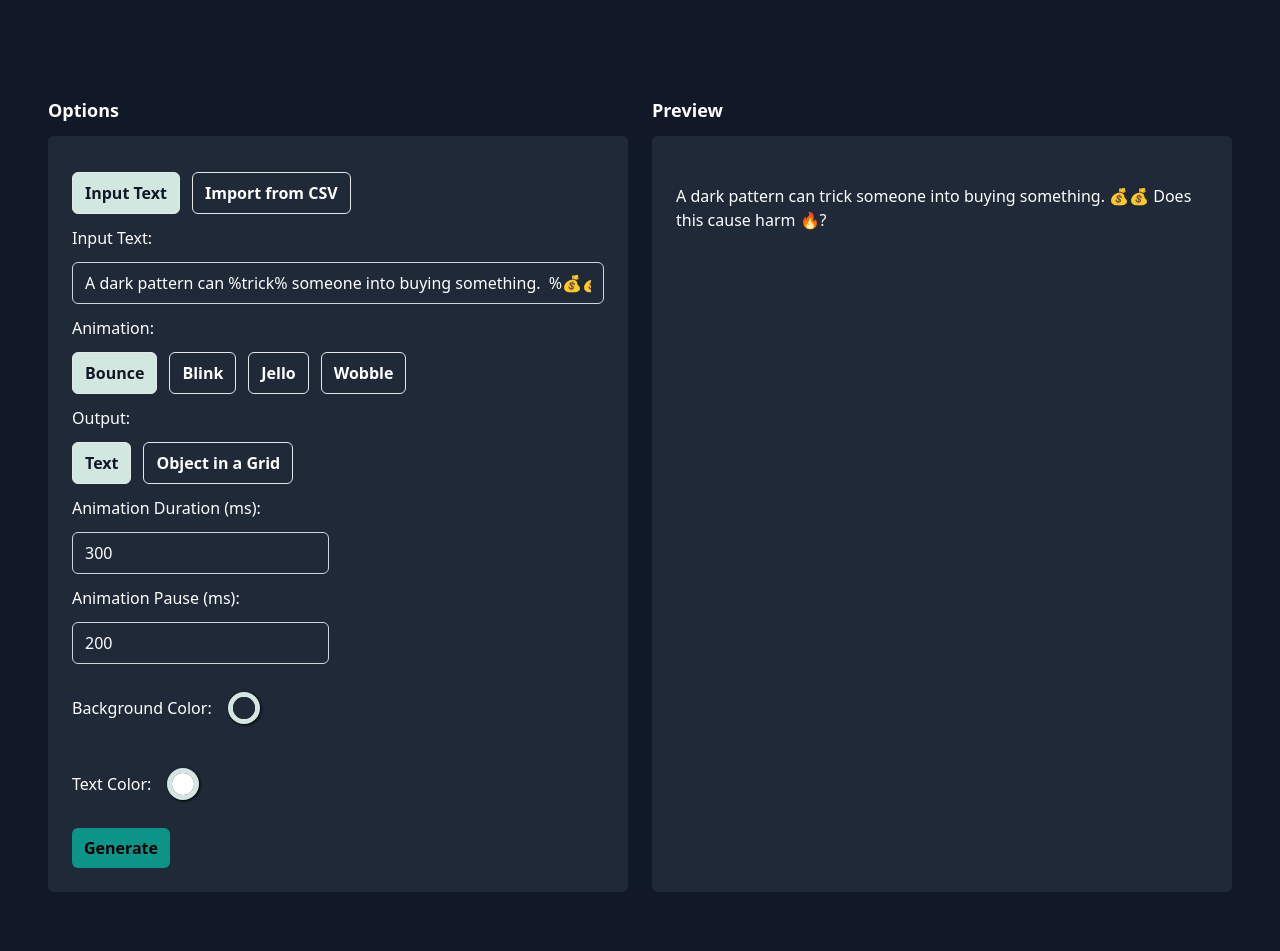
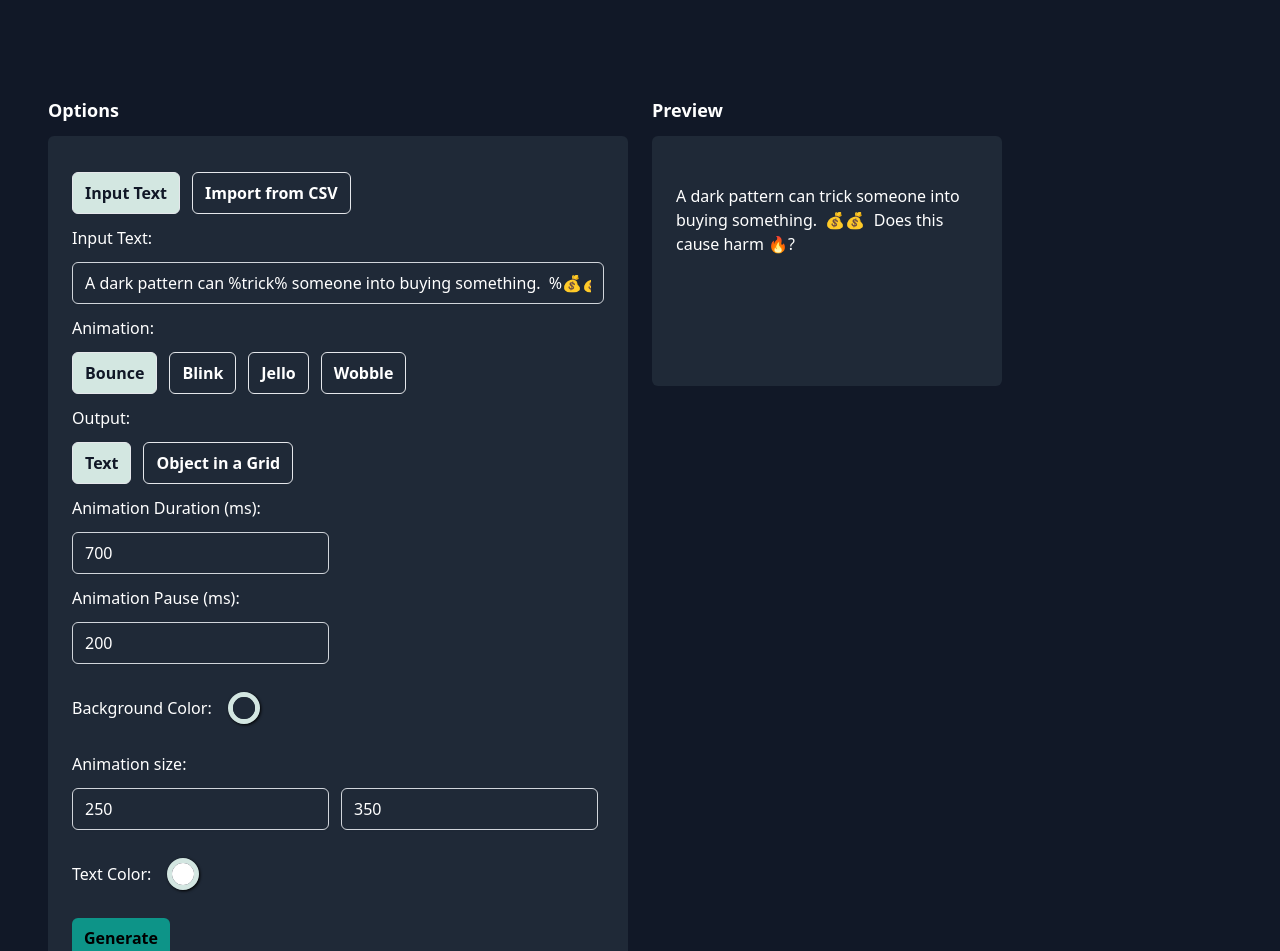
Before and after one commit to IrtezaAsadRizvi/text-animation, a Vue app: page / in a window 1280 px wide. Shown: the top 951 px of the page. Built offline with nearby package versions, Linux system fonts and the light colour scheme.

Commit message:
add box dimension, space support

```diff
--- a/src/App.vue
+++ b/src/App.vue
@@ -51,7 +51,16 @@
             <label class="flex items-center mt-3">
               <span>Background Color:</span>
               <div class="cp_wrapper">
-                <input type="color" name="animation_bg_color" class="ml-3 rounded-md bg-transparent border-gray-300 shadow-sm focus:border-indigo-300 focus:ring focus:ring-indigo-200 focus:ring-opacity-50" v-model="formData.animation_bg_color">
+                <input type="color" name="box_bg_color" class="ml-3 rounded-md bg-transparent border-gray-300 shadow-sm focus:border-indigo-300 focus:ring focus:ring-indigo-200 focus:ring-opacity-50" v-model="formData.preview_box.bg_color">
+              </div>
+            </label>
+          </div>
+          <div>
+            <label class="block mt-3">
+              <span>Animation size:</span>
+              <div class="flex mt-3">
+                <input type="number" name="box_height" class="rounded-md bg-transparent border-gray-300 shadow-sm focus:border-indigo-300 focus:ring focus:ring-indigo-200 focus:ring-opacity-50" v-model="formData.preview_box.height" placeholder="Height">
+                <input type="number" name="box_height" class="ml-3 rounded-md bg-transparent border-gray-300 shadow-sm focus:border-indigo-300 focus:ring focus:ring-indigo-200 focus:ring-opacity-50" v-model="formData.preview_box.width" placeholder="Width">
               </div>
             </label>
           </div>
@@ -73,9 +82,14 @@
         </div>
         <input type="button" class="mt-3 px-3 py-2 font-semibold rounded-md text-black bg-teal-600 hover:bg-teal-500 cursor-pointer transition" value="Generate" @click="GenerateAnimation()">
       </div>
-      <div class="bg-container rounded-md p-6 md:h-full" :style="{backgroundColor: formData.animation_bg_color}">
-        <div ref="previewElement" class="mt-6" v-html="formData.result"></div>
+      <div class="bg-container rounded-md p-6 md:h-full" :style="{
+          backgroundColor: formData.preview_box.bg_color,
+          height: formData.preview_box.height + 'px',
+          width: formData.preview_box.width + 'px'
+        }">
+        <div ref="previewElement" class="mt-6" style="white-space: pre-wrap;" v-html="formData.result"></div>
       </div>
+
     </div>
   </div>
   <div class="container mt-6 px-3 md:px-12">
@@ -112,9 +126,13 @@ const animations = ['Bounce', 'Blink', 'Jello', 'Wobble'];
 const outputs = ['Text', 'Object in a Grid'];
 
 const ANIMATION = {
-  DURATION: 300,
+  DURATION: 700,
   PAUSE: 200,
-  BG_COLOR: '#1F2937',
+  PREVIEW_BOX: {
+    BG_COLOR: '#1F2937',
+    HEIGHT: 250,
+    WIDTH: 350
+  },
   TEXT_COLOR: '#FFFFFF',
   STYLE: {
     BOUNCE: 'Bounce',
@@ -131,7 +149,11 @@ const formData = ref({
   output: outputs[0],
   animation_duration: ANIMATION.DURATION,
   animation_pause: ANIMATION.PAUSE,
-  animation_bg_color: ANIMATION.BG_COLOR,
+  preview_box: {
+    bg_color: ANIMATION.PREVIEW_BOX.BG_COLOR,
+    height: ANIMATION.PREVIEW_BOX.HEIGHT,
+    width: ANIMATION.PREVIEW_BOX.WIDTH,
+  },
   text_color: ANIMATION.TEXT_COLOR,
   result: ''
 });
@@ -195,7 +217,6 @@ async function animateToQueue(items) {
           }
         }
       }
-
     }
   }, 50);
 }
@@ -220,8 +241,7 @@ function getResults(item, rowIndex) {
 
   const regex_number = /(%\d+%)[\sx*]+(%\d+%)/gm;
   const regex_type = /\d+\s*%\s+([\w]+)[\.\s]+$|\d+\s*%\s+([\W]+)[\.\s]+$/gm;
-
-  let str = item.input.trim();//.replace(/\.[^.]*$/gm, '');
+  let str = item.input; //.replace(/\.[^.]*$/gm, '');
   let m;
   while ((m = regex_type.exec(str)) !== null) {
     if (m.index === regex_number.lastIndex) regex_number.lastIndex++;
```
